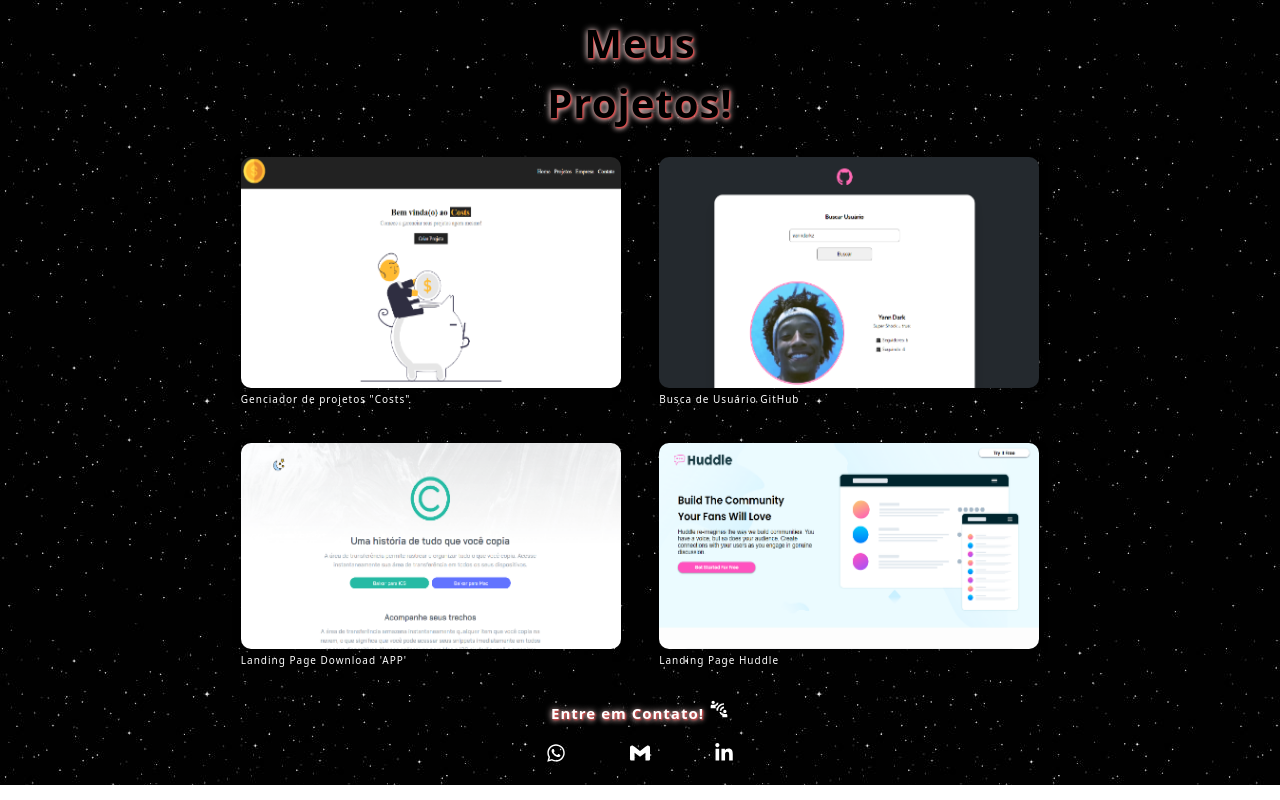
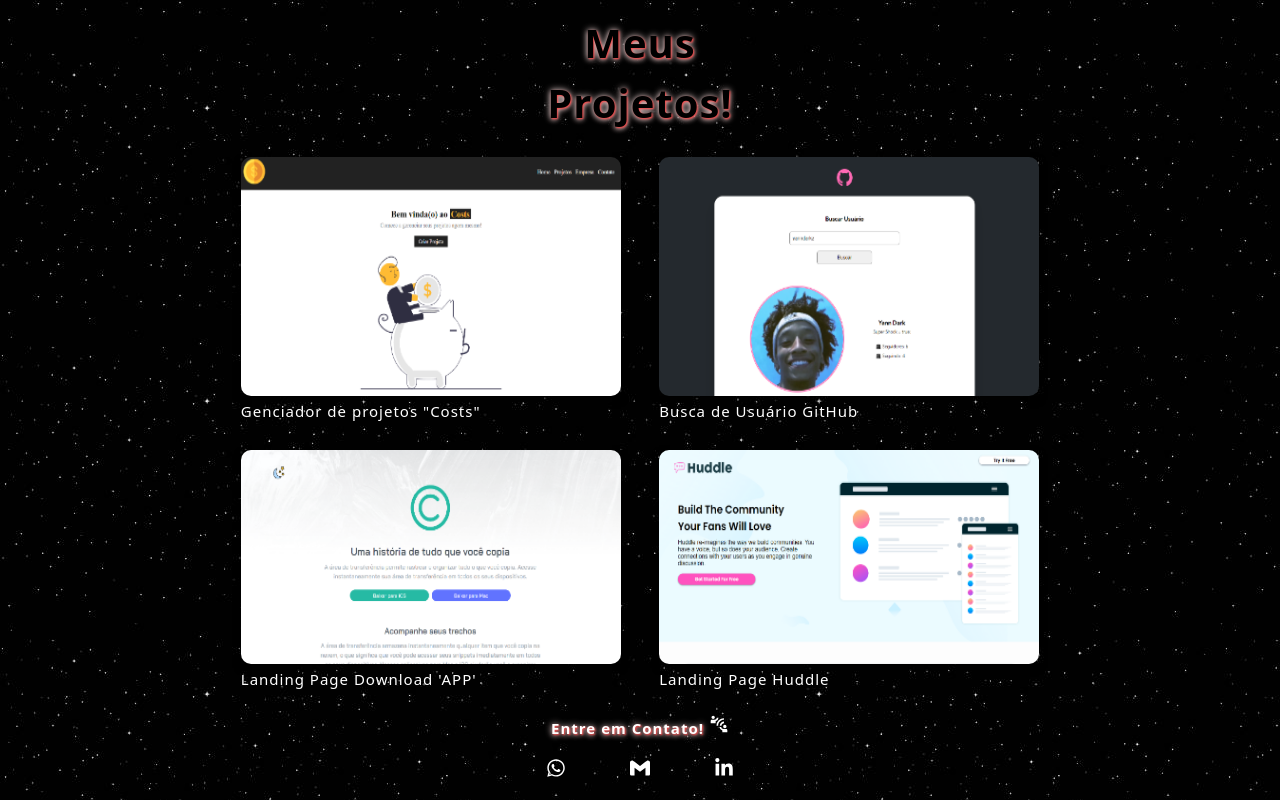
Before and after one commit to YannDarkz/portfolio-react, a React (Vite) app: page / in a window 1280 px wide. Shown: the part 1428-2228 px from the top of the page. Built offline with nearby package versions, Linux system fonts and the light colour scheme; a web font is replaced by a local one.

Commit message:
style: project.module.scss

```diff
--- a/src/components/projects/project.module.scss
+++ b/src/components/projects/project.module.scss
@@ -52,13 +52,17 @@
 
                     .coment_1 {
                         margin-bottom: 10px;
+                        font-size: 15px;
                     }
-
                 }
 
                 .coment {
                     transition: all .5s ease-in;
+                    font-size: 15px;
+                }
 
+                p {
+                    font-size: 14px;
                 }
 
                 &:hover .hover_content {
```
